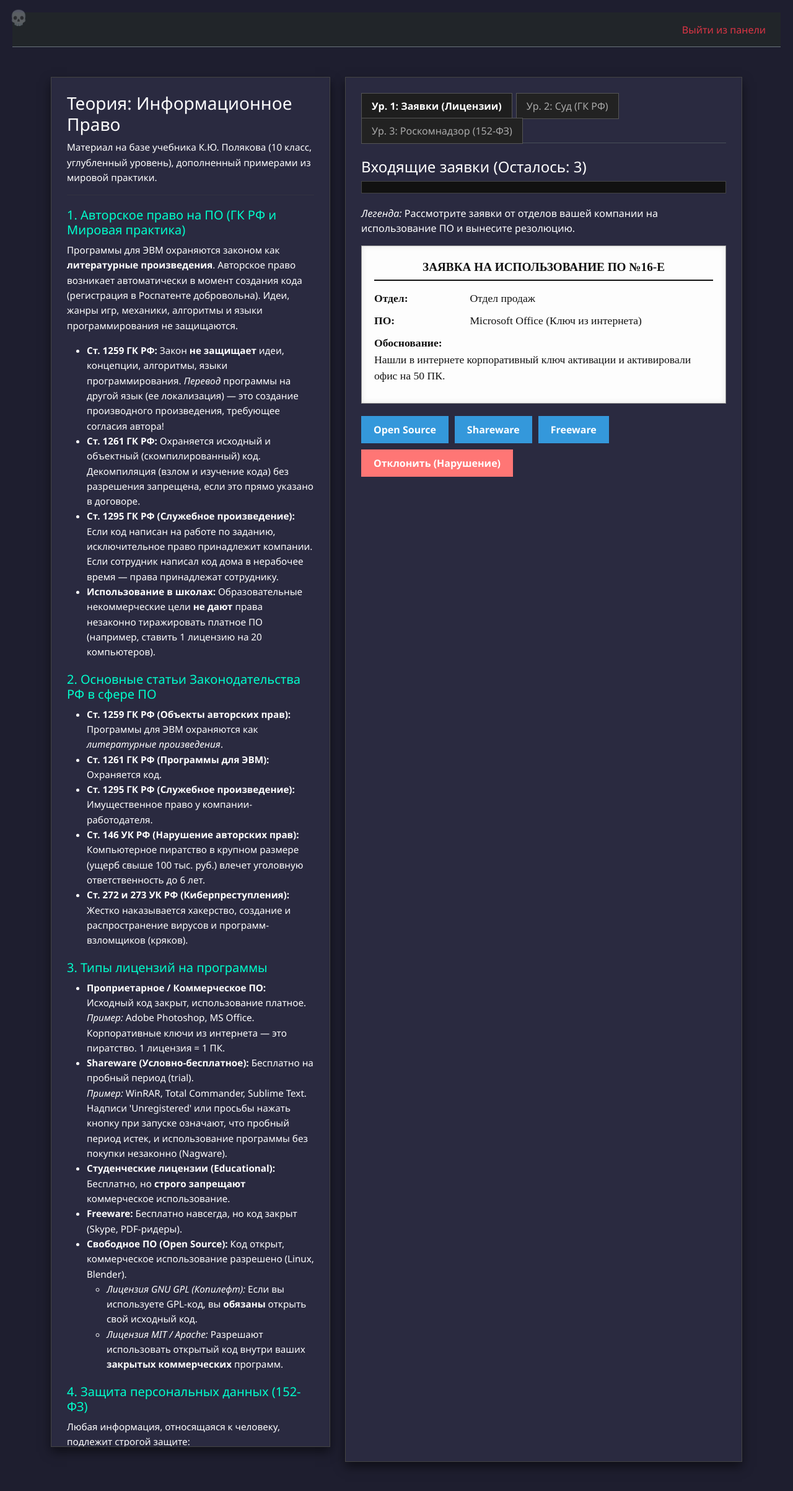
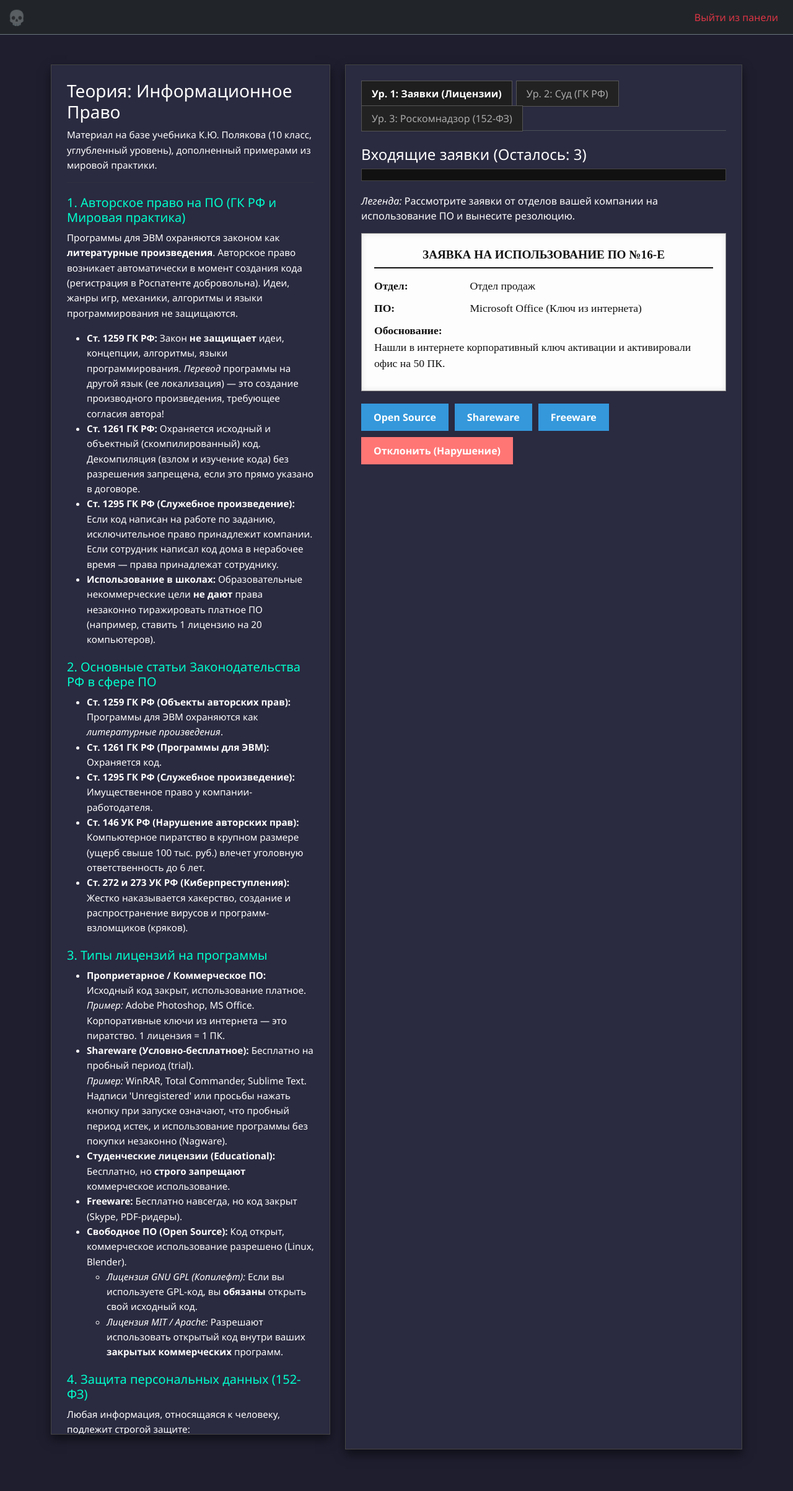
Before and after one commit to va2teen-git/sch-edu-server, a Flask app: page /lesson/grade10/law in a window 1280 px wide. Shown: the top 2405 px of the page at 62% size. Run offline with Flask 3, Linux system fonts and the light colour scheme; the visitor is signed in with stand-in values (Sample User, id 1); some libraries are stand-ins or nearby versions.

Commit message:
fix: move skull into navbar and remove local body paddings to fix layout rendering

```diff
--- a/templates/law10.html
+++ b/templates/law10.html
@@ -7,7 +7,7 @@
             border-radius: 0 !important;
         }
 
-        body { background: #1e1e2f; color: #fff; font-family: 'Segoe UI', Tahoma, Geneva, Verdana, sans-serif; padding: 20px; }
+        body { background: #1e1e2f; color: #fff; font-family: 'Segoe UI', Tahoma, Geneva, Verdana, sans-serif;  }
         .cyber-card { background: #2a2a40; padding: 25px; box-shadow: 0 8px 16px rgba(0,0,0,0.5); border: 1px solid #444; height: 100%; }
 
         .nav-tabs .nav-link { color: #aaa; background: #222; border: 1px solid #444; }
--- a/templates/layout.html
+++ b/templates/layout.html
@@ -67,12 +67,10 @@
 </head>
 <body class="{% if hide_navbar %}modern-font{% endif %}">
     {% if not hide_navbar %}
-    <button id="global-hc-btn" class="btn btn-sm" onclick="toggleGlobalHardcore()" style="position: fixed; top: 10px; left: 15px; font-size: 1.5rem; opacity: 0.3; z-index: 9999; border: none; background: transparent; padding: 0; transition: all 0.3s;" title="Режим Хардкора">💀</button>
-    <nav class="navbar navbar-expand-lg navbar-dark bg-dark border-bottom border-secondary" style="min-height: 56px;">
+        <nav class="navbar navbar-expand-lg navbar-dark bg-dark border-bottom border-secondary" style="min-height: 56px;">
         <div class="container-fluid">
-            <!-- Логотип удален для минимализма -->
-
-            <div class="d-flex ms-auto">
+            <button id="global-hc-btn" class="btn btn-sm" onclick="toggleGlobalHardcore()" style="font-size: 1.5rem; opacity: 0.3; border: none; background: transparent; padding: 0; margin-right: 15px; transition: all 0.3s;" title="Режим Хардкора">💀</button>
+<div class="d-flex ms-auto">
                 {% if request.endpoint != 'menu' and session.get('student_name') and session.get('grade') != 'teacher' %}
                     <a href="/menu" class="btn btn-outline-secondary border-0" title="В главное меню" style="font-size: 1.2rem;">🏠</a>
                 {% elif session.get('grade') == 'teacher' %}
--- a/templates/networks10.html
+++ b/templates/networks10.html
@@ -3,7 +3,7 @@
 <style>
 
         * { border-radius: 0 !important; }
-        body { background: #1a1a2e; color: #eee; font-family: 'Segoe UI', Tahoma, Geneva, Verdana, sans-serif; padding: 20px; }
+        body { background: #1a1a2e; color: #eee; font-family: 'Segoe UI', Tahoma, Geneva, Verdana, sans-serif;  }
         .cyber-card { background: #16213e; padding: 25px; box-shadow: 0 8px 16px rgba(0,0,0,0.5); border: 1px solid #0f3460; height: 100%; }
 
         .nav-tabs .nav-link { color: #aaa; background: #111; border: 1px solid #0f3460; }
```
